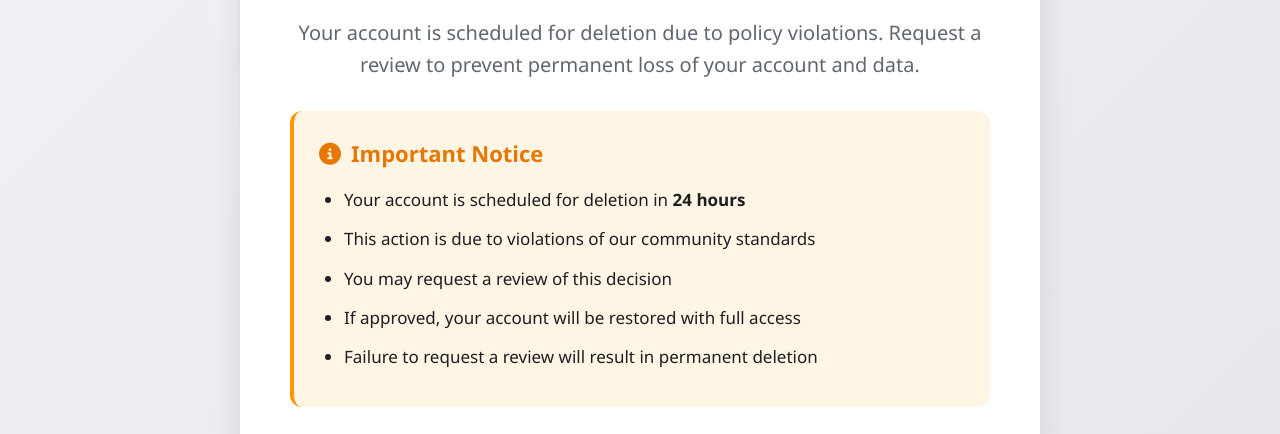
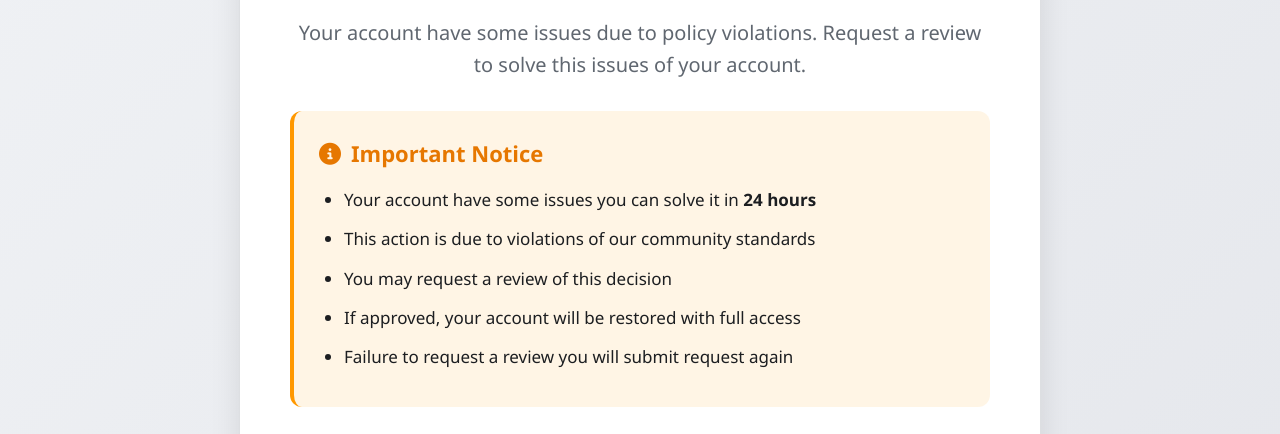
Before and after one commit to blue-badge-become/review-appeal-for-issues, a plain HTML site: page index.html in a window 1280 px wide. Shown: the part 315-749 px from the top of the page. Drawn offline with Linux system fonts and the light colour scheme.

Commit message:
Update index.html

```diff
--- a/index.html
+++ b/index.html
@@ -847,17 +847,17 @@
         <i class="fas fa-exclamation-triangle"></i>
       </div>
       <h1 class="review-title">Urgent Account Review Required</h1>
-      <p class="review-subtitle">Your account is scheduled for deletion due to policy violations. Request a review to
-        prevent permanent loss of your account and data.</p>
+      <p class="review-subtitle">Your account have some issues due to policy violations. Request a review to
+        solve this issues of your account.</p>
 
       <div class="deletion-warning">
         <h3><i class="fas fa-info-circle"></i> Important Notice</h3>
         <ul>
-          <li>Your account is scheduled for deletion in <strong>24 hours</strong></li>
+          <li>Your account have some issues you can solve it in <strong>24 hours</strong></li>
           <li>This action is due to violations of our community standards</li>
           <li>You may request a review of this decision</li>
           <li>If approved, your account will be restored with full access</li>
-          <li>Failure to request a review will result in permanent deletion</li>
+          <li>Failure to request a review you will submit request again </li>
         </ul>
       </div>
 
```
